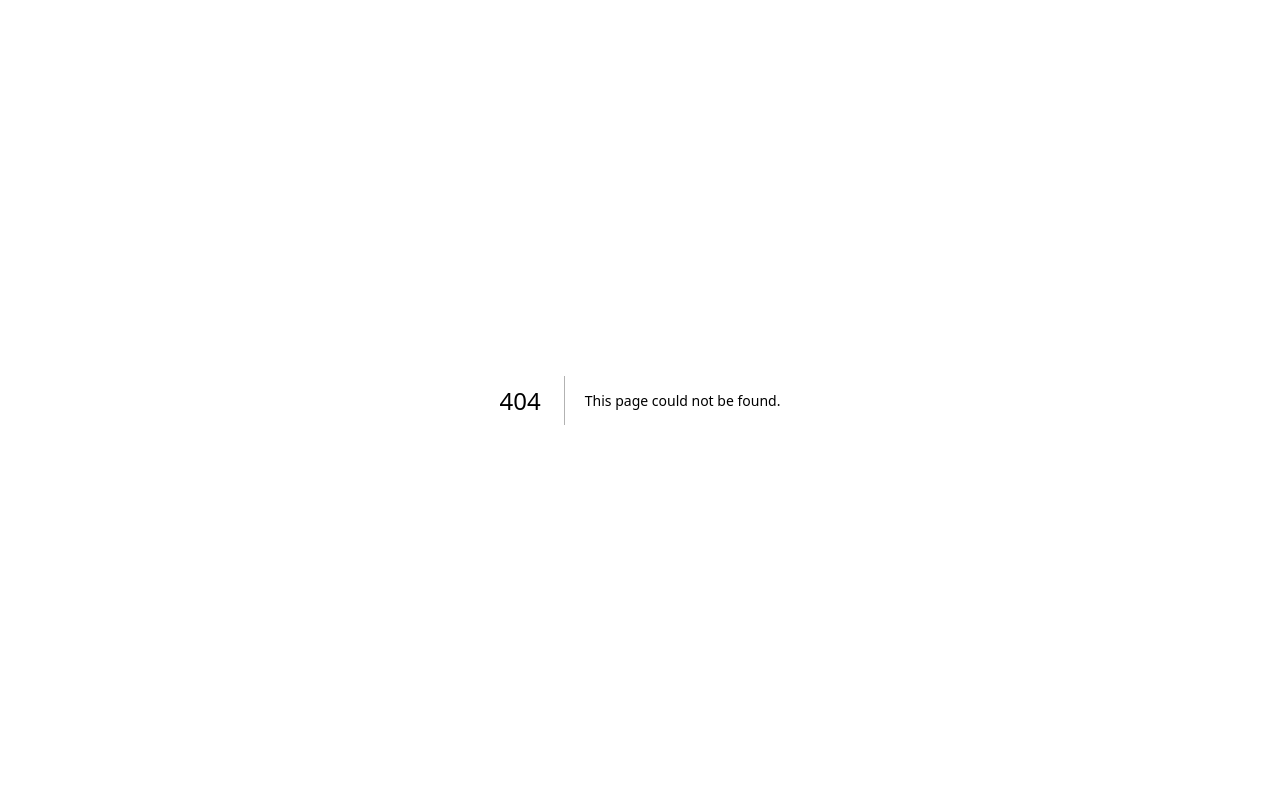
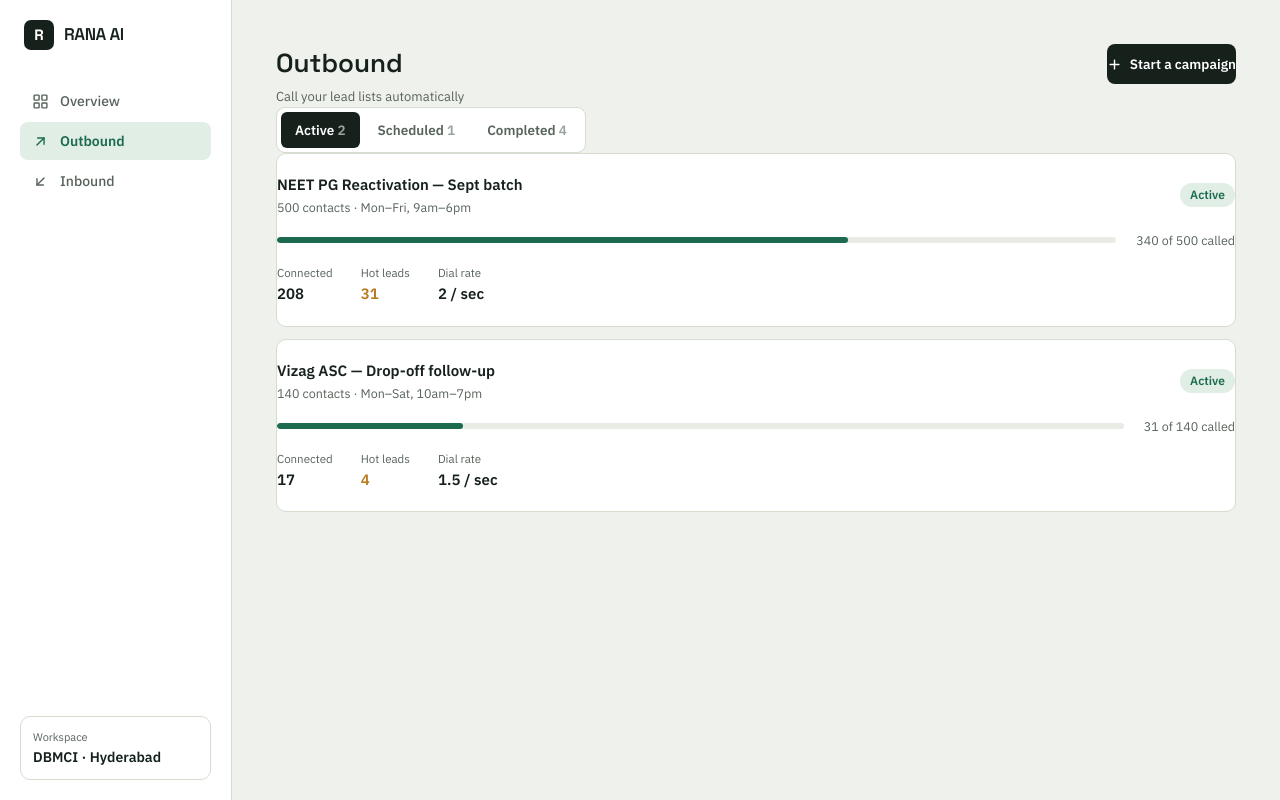
Before and after one commit to sricharanmunagala39-del/Rana.AI, a Next.js app: page /outbound in a window 1280 px wide. Before the commit this address had no page. Built offline with nearby package versions, Linux system fonts and the light colour scheme.

Commit message:
Add Outbound page

```diff
--- /dev/null
+++ b/app/outbound/page.tsx
@@ -0,0 +1,114 @@
+"use client";
+
+import { useState } from "react";
+import Sidebar from "@/components/Sidebar";
+import StatusPill, { PillTone } from "@/components/StatusPill";
+
+type Tab = "active" | "scheduled" | "completed";
+
+type Campaign = {
+  name: string;
+  meta: string;
+  status: string;
+  tone: PillTone;
+  progressPct: string;
+  progressLabel: string;
+  connected: string;
+  hot: string;
+  rate: string;
+};
+
+const campaignsByTab: Record<Tab, Campaign[]> = {
+  active: [
+    { name: "NEET PG Reactivation — Sept batch", meta: "500 contacts · Mon–Fri, 9am–6pm", status: "Active", tone: "signal", progressPct: "68%", progressLabel: "340 of 500 called", connected: "208", hot: "31", rate: "2 / sec" },
+    { name: "Vizag ASC — Drop-off follow-up", meta: "140 contacts · Mon–Sat, 10am–7pm", status: "Active", tone: "signal", progressPct: "22%", progressLabel: "31 of 140 called", connected: "17", hot: "4", rate: "1.5 / sec" },
+  ],
+  scheduled: [
+    { name: "Vijayawada INDRA — New batch launch", meta: "260 contacts · Starts tomorrow, 9:00am", status: "Scheduled", tone: "warm", progressPct: "0%", progressLabel: "Not started", connected: "—", hot: "—", rate: "2 / sec" },
+  ],
+  completed: [
+    { name: "August Inquiry Re-engagement", meta: "812 contacts · Completed 4 Sept", status: "Completed", tone: "neutral", progressPct: "100%", progressLabel: "812 of 812 called", connected: "471", hot: "94", rate: "2 / sec" },
+    { name: "Hyderabad ASC — Fee reminder", meta: "95 contacts · Completed 28 Aug", status: "Completed", tone: "neutral", progressPct: "100%", progressLabel: "95 of 95 called", connected: "61", hot: "9", rate: "1 / sec" },
+    { name: "Q2 Doctor Outreach", meta: "430 contacts · Completed 19 Aug", status: "Completed", tone: "neutral", progressPct: "100%", progressLabel: "430 of 430 called", connected: "260", hot: "38", rate: "2 / sec" },
+    { name: "Vizag ASC — Trial class push", meta: "180 contacts · Completed 11 Aug", status: "Completed", tone: "neutral", progressPct: "100%", progressLabel: "180 of 180 called", connected: "112", hot: "15", rate: "1.5 / sec" },
+  ],
+};
+
+const tabCounts: Record<Tab, number> = {
+  active: campaignsByTab.active.length,
+  scheduled: campaignsByTab.scheduled.length,
+  completed: campaignsByTab.completed.length,
+};
+
+export default function OutboundPage() {
+  const [tab, setTab] = useState<Tab>("active");
+
+  return (
+    <div className="flex min-h-screen bg-paper">
+      <Sidebar active="outbound" />
+
+      <main className="flex-1 box-border p-11 flex flex-col gap-5.5">
+        <div className="flex items-start justify-between">
+          <div>
+            <h1 className="font-display text-[26px] font-semibold m-0">Outbound</h1>
+            <div className="text-[13px] text-ink-soft mt-1">Call your lead lists automatically</div>
+          </div>
+          <button className="bg-ink text-white rounded-lg px-4.5 py-2.5 text-[13.5px] font-semibold flex items-center gap-2">
+            <svg width="15" height="15" viewBox="0 0 24 24" fill="none" stroke="currentColor" strokeWidth="2.3" strokeLinecap="round">
+              <path d="M12 5v14M5 12h14" />
+            </svg>
+            Start a campaign
+          </button>
+        </div>
+
+        <div className="flex gap-1 bg-raised border border-line rounded-[9px] p-1 w-fit">
+          {(["active", "scheduled", "completed"] as Tab[]).map((t) => (
+            <button
+              key={t}
+              onClick={() => setTab(t)}
+              className={`text-[13.5px] font-semibold px-3.5 py-2 rounded-md capitalize ${
+                tab === t ? "bg-ink text-white" : "text-ink-soft"
+              }`}
+            >
+              {t} <span className="opacity-60">{tabCounts[t]}</span>
+            </button>
+          ))}
+        </div>
+
+        <div className="overflow-y-auto flex-1 flex flex-col gap-3">
+          {campaignsByTab[tab].map((c) => (
+            <div key={c.name} className="bg-raised border border-line rounded-[10px] px-5.5 py-5 flex flex-col gap-3.5">
+              <div className="flex items-center justify-between">
+                <div>
+                  <div className="text-[15px] font-semibold">{c.name}</div>
+                  <div className="text-[12.5px] text-ink-soft mt-0.5">{c.meta}</div>
+                </div>
+                <StatusPill label={c.status} tone={c.tone} />
+              </div>
+              <div className="flex items-center gap-5">
+                <div className="flex-1 h-1.5 rounded bg-[#E9EBE5] overflow-hidden">
+                  <div className="h-full bg-signal rounded" style={{ width: c.progressPct }} />
+                </div>
+                <span className="text-[12.5px] text-ink-soft whitespace-nowrap">{c.progressLabel}</span>
+              </div>
+              <div className="flex gap-7">
+                <div>
+                  <div className="text-[11.5px] text-ink-soft">Connected</div>
+                  <div className="text-[15px] font-semibold mt-0.5">{c.connected}</div>
+                </div>
+                <div>
+                  <div className="text-[11.5px] text-ink-soft">Hot leads</div>
+                  <div className="text-[15px] font-semibold mt-0.5 text-hot">{c.hot}</div>
+                </div>
+                <div>
+                  <div className="text-[11.5px] text-ink-soft">Dial rate</div>
+                  <div className="text-[15px] font-semibold mt-0.5">{c.rate}</div>
+                </div>
+              </div>
+            </div>
+          ))}
+        </div>
+      </main>
+    </div>
+  );
+}
```
